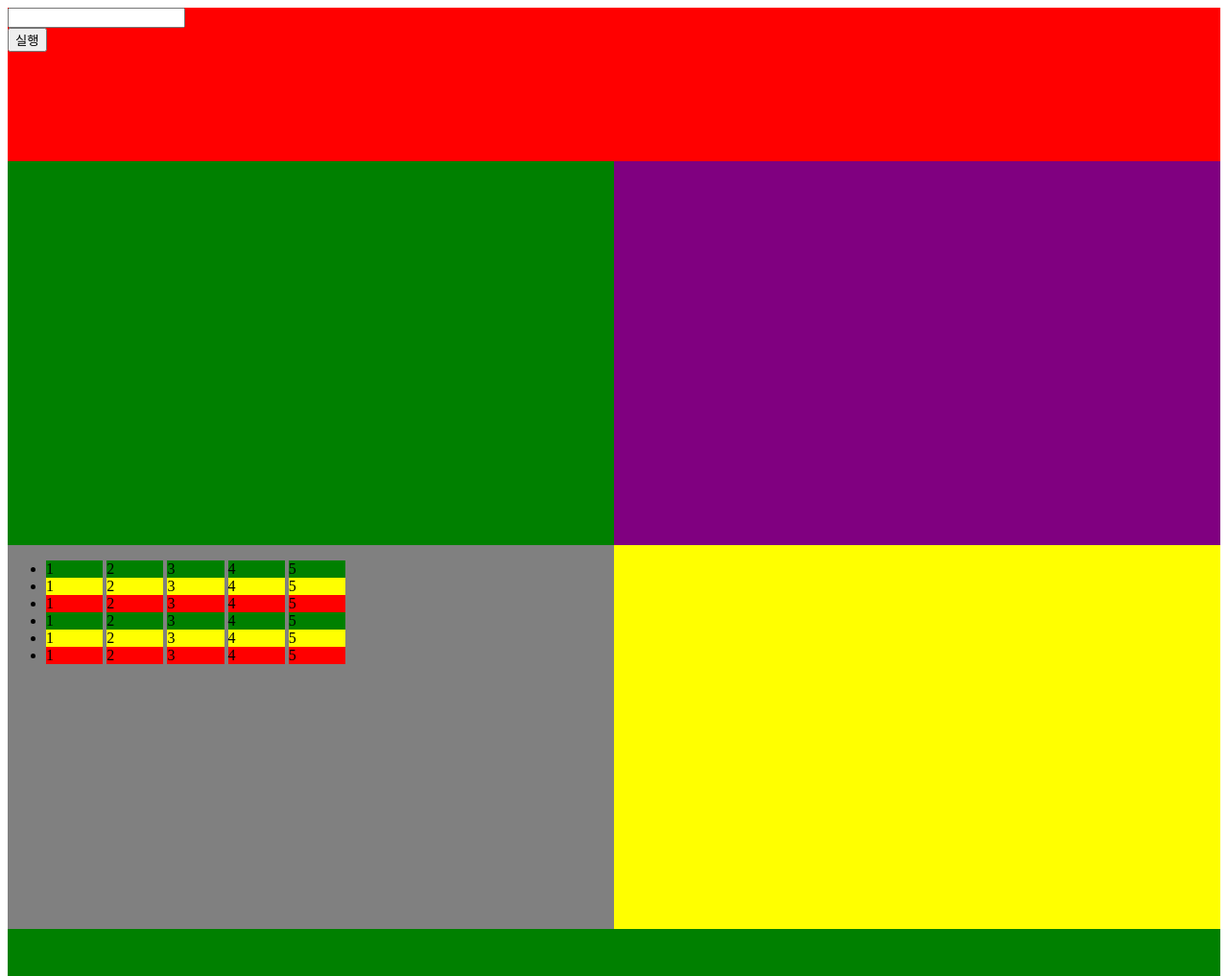
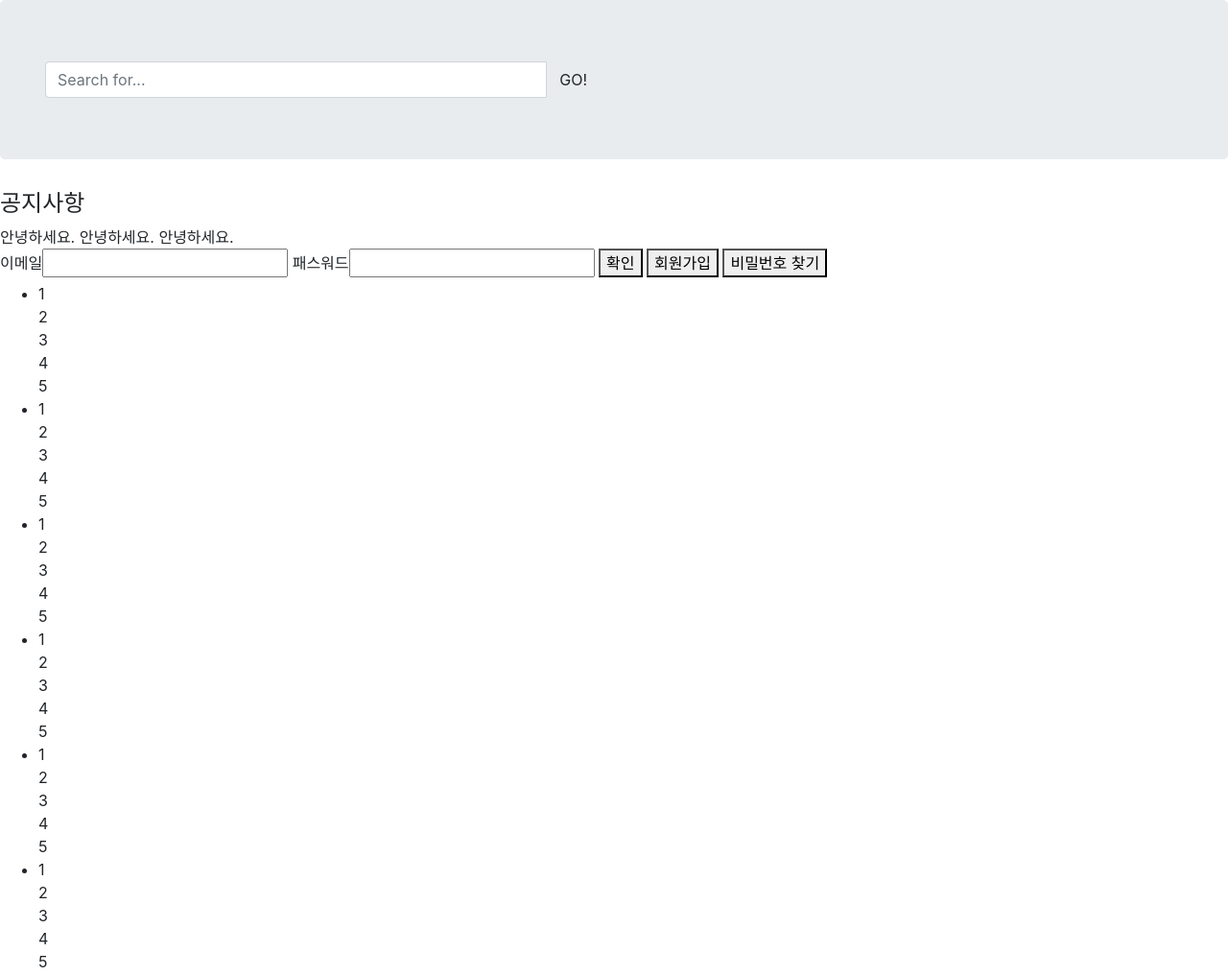
Before and after one commit to asqwklop12/practice, a plain HTML site: page index.html in a window 1280 px wide. Shown: the top 1017 px of the page at 96% size. Drawn offline with nearby package versions, Linux system fonts and the light colour scheme; files that its build step writes are made by us from their sources.

Commit message:
Update index.html
업그레이드

```diff
--- a/index.html
+++ b/index.html
@@ -4,21 +4,47 @@
 <head>
   <meta charset="utf-8">
   <title></title>
-  <link rel="stylesheet" href="./css/index.css">
+  <link rel="stylesheet" href="https://stackpath.bootstrapcdn.com/bootstrap/4.3.1/css/bootstrap.min.css"
+  integrity="sha384-ggOyR0iXCbMQv3Xipma34MD+dH/1fQ784/j6cY/iJTQUOhcWr7x9JvoRxT2MZw1T"
+  crossorigin="anonymous">
 </head>
 
 <body>
-  <header>
-    <input type="text" name="" value="">
-    <form class="search" action="index.html" method="post">
-      <button type="button" name="button">실행</button>
-    </form>
+  <header class="jumbotron">
+
+ <div>
+    <div class="col-lg-6">
+       <div class="input-group">
+         <input type="text" class="form-control" placeholder="Search for...">
+         <span class="input-group-btn">
+           <button class="btn btn-default" type="button">GO!</button>
+         </span>
+       </div><!-- /input-group -->
+     </div><!-- /.col-lg-6 -->
+   </div><!-- /.row -->
   </header>
+
   <main>
-    <div class="notice">
+
+    <div class="panel panel-primary">
+      <div class="panel-heading ">
+        <h4 class="panel-title">공지사항</h4>
+      </div>
+
+      <div class="panel-body well">
+        안녕하세요.
+        안녕하세요.
+        안녕하세요.
+      </div>
 
     </div>
+
     <div class="login">
+        <label>이메일</label><input type="text" name="" value="">
+        <label>패스워드</label><input type="text" name="" value="">
+        <button type="button" name="button">확인</button>
+        <button type="button" name="button">회원가입</button>
+        <button type="button" name="button">비밀번호 찾기</button>
 
     </div>
 
@@ -131,6 +157,7 @@
       </ul>
     </div>
   </main>
+
   <footer>
 
   </footer>
```
